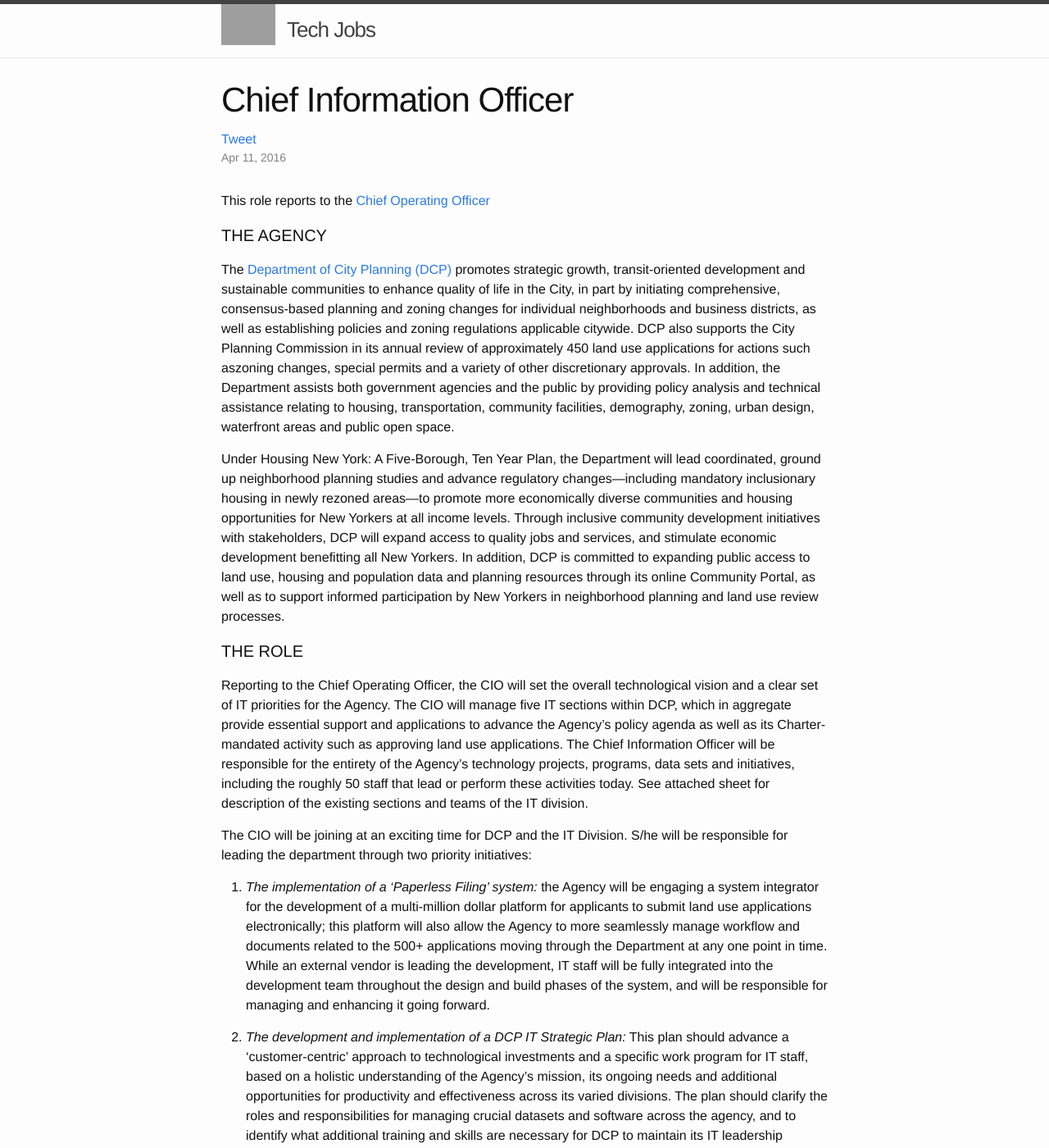
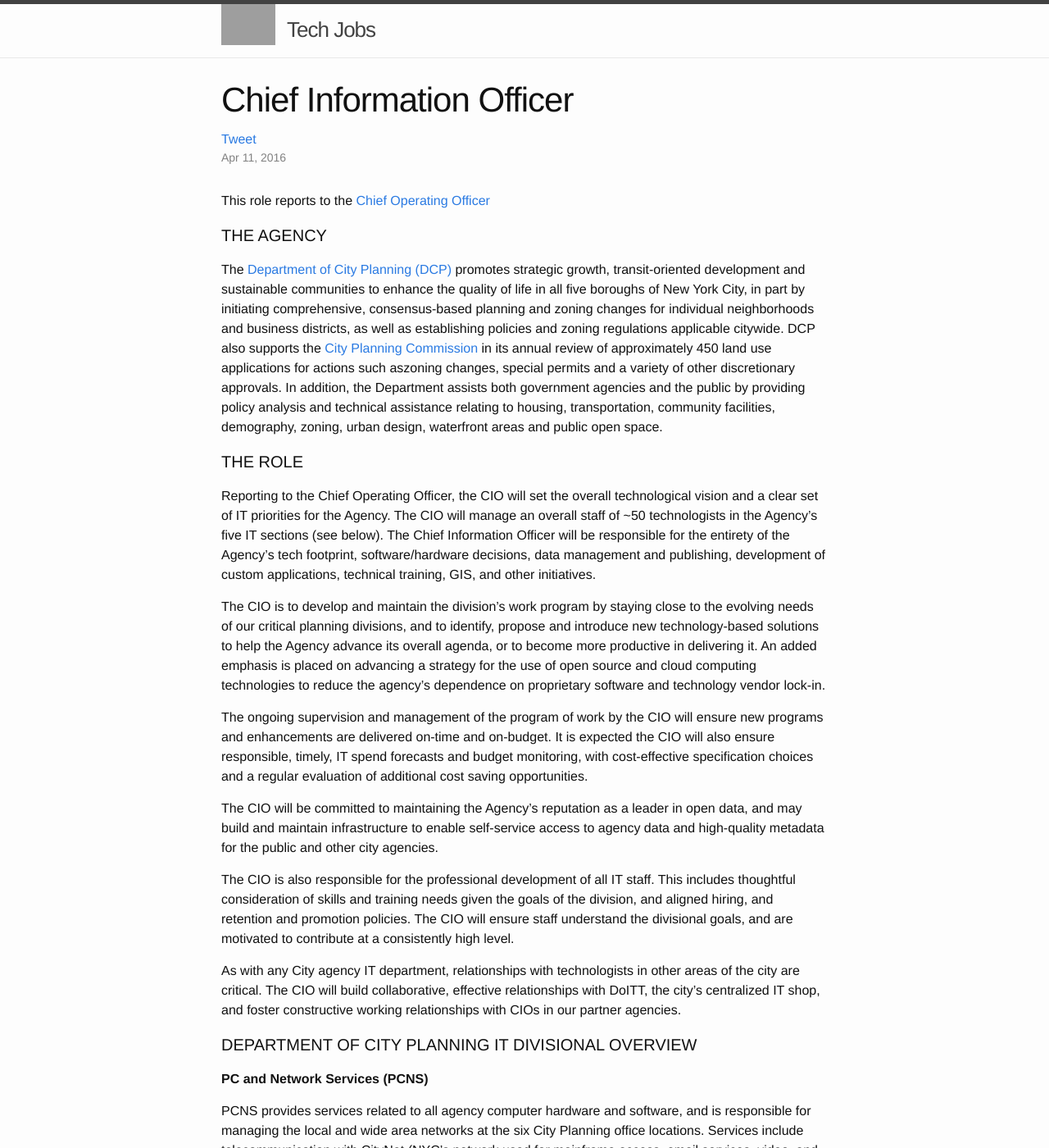
Before and after one commit to NYCPlanning/jobs, a Jekyll site: the page built from _posts/2016-04-11-chief-information-officer.MD, in a window 1280 px wide and 1400 px high. Shown: the whole window at 82% size. Built offline with Jekyll 4.4.1, drawn with Linux system fonts in a browser that asks for light colours; comment, search, counter and statistics services are not loaded; some of the changed text lies outside the part shown; grey boxes are pictures that could not be loaded.

Commit message:
edits to CIO posting

```diff
--- a/_posts/2016-04-11-chief-information-officer.MD
+++ b/_posts/2016-04-11-chief-information-officer.MD
@@ -11,27 +11,21 @@
 
 #### THE AGENCY
 
-The [Department of City Planning (DCP)](http://www1.nyc.gov/site/planning/index.page) promotes strategic growth, transit‐oriented development and sustainable communities to enhance quality of life in the City, in part by initiating comprehensive, consensus‐based planning and zoning changes for individual neighborhoods and business districts, as well as establishing policies and zoning regulations applicable citywide. DCP also supports the City Planning Commission in its annual review of approximately 450 land use applications for actions such aszoning changes, special permits and a variety of other discretionary approvals. In addition, the Department assists both government agencies and the public by providing policy analysis and technical assistance relating to housing, transportation, community facilities, demography, zoning, urban design, waterfront areas and public open space.
-
-Under Housing New York: A Five-Borough, Ten Year Plan, the Department will lead coordinated, ground up neighborhood planning studies and advance regulatory changes—including mandatory inclusionary housing in newly rezoned areas—to promote more economically diverse communities and housing opportunities for New Yorkers at all income levels. Through inclusive community development initiatives with stakeholders, DCP will expand access to quality jobs and services, and stimulate economic development benefitting all New Yorkers. In addition, DCP is committed to expanding public access to land use, housing and population data and planning resources through its online Community Portal, as well as to support informed participation by New Yorkers in neighborhood planning and land use review processes.
+The [Department of City Planning (DCP)](http://www1.nyc.gov/site/planning/index.page) promotes strategic growth, transit‐oriented development and sustainable communities to enhance the quality of life in all five boroughs of New York City, in part by initiating comprehensive, consensus‐based planning and zoning changes for individual neighborhoods and business districts, as well as establishing policies and zoning regulations applicable citywide. DCP also supports the [City Planning Commission](http://www1.nyc.gov/site/planning/about/commission.page) in its annual review of approximately 450 land use applications for actions such aszoning changes, special permits and a variety of other discretionary approvals. In addition, the Department assists both government agencies and the public by providing policy analysis and technical assistance relating to housing, transportation, community facilities, demography, zoning, urban design, waterfront areas and public open space.
 
 #### THE ROLE
 
-Reporting to the Chief Operating Officer, the CIO will set the overall technological vision and a clear set of IT priorities for the Agency. The CIO will manage five IT sections within DCP, which in aggregate provide essential support and applications to advance the Agency’s policy agenda as well as its Charter-mandated activity such as approving land use applications. The Chief Information Officer will be responsible for the entirety of the Agency’s technology projects, programs, data sets and initiatives, including the roughly 50 staff that lead or perform these activities today. See attached sheet for description of the existing sections and teams of the IT division.
+Reporting to the Chief Operating Officer, the CIO will set the overall technological vision and a clear set of IT priorities for the Agency. The CIO will manage an overall staff of ~50 technologists in the Agency's five IT sections (see below). The Chief Information Officer will be responsible for the entirety of the Agency’s tech footprint, software/hardware decisions, data management and publishing, development of custom applications, technical training, GIS, and other initiatives.
 
-The CIO will be joining at an exciting time for DCP and the IT Division. S/he will be responsible for leading the department through two priority initiatives:
+The CIO is to develop and maintain the division’s work program by staying close to the evolving needs of our critical planning divisions, and to identify, propose and introduce new technology-based solutions to help the Agency advance its overall agenda, or to become more productive in delivering it. An added emphasis is placed on advancing a strategy for the use of open source and cloud computing technologies to reduce the agency's dependence on proprietary software and technology vendor lock-in.
 
-1. *The implementation of a ‘Paperless Filing’ system:* the Agency will be engaging a system integrator for the development of a multi-million dollar platform for applicants to submit land use applications electronically; this platform will also allow the Agency to more seamlessly manage workflow and documents related to the 500+ applications moving through the Department at any one point in time. While an external vendor is leading the development, IT staff will be fully integrated into the development team throughout the design and build phases of the system, and will be responsible for managing and enhancing it going forward.
+The ongoing supervision and management of the program of work by the CIO will ensure new programs and enhancements are delivered on-time and on-budget. It is expected the CIO will also ensure responsible, timely, IT spend forecasts and budget monitoring, with cost-effective specification choices and a regular evaluation of additional cost saving opportunities.
 
-2. *The development and implementation of a DCP IT Strategic Plan:* This plan should advance a ‘customer-centric’ approach to technological investments and a specific work program for IT staff, based on a holistic understanding of the Agency’s mission, its ongoing needs and additional opportunities for productivity and effectiveness across its varied divisions. The plan should clarify the roles and responsibilities for managing crucial datasets and software across the agency, and to identify what additional training and skills are necessary for DCP to maintain its IT leadership position in a rapidly evolving technology environment.
-
-Subsequent to the release of this IT Strategic Plan, the CIO is also expected to keep a pulse on the evolving needs of our critical planning divisions, and to identify, propose and introduce new technology-based solutions to help the Agency advance its overall agenda, or to become more productive in delivering it. Ongoing supervision and management of the program of work by the CIO will ensure new programs and enhancements are delivered on-time and on-budget.
-
-This position will be responsible for oversight of the implementation and integration of any new computer systems and their respective architectures. The CIO shall weigh in on hardware, software and support decisions for the agency as related to information technology. It is expected the CIO will also ensure responsible, timely, IT spend forecasts and budget monitoring, with cost-effective specification choices and a regular evaluation of additional cost saving opportunities.
+The CIO will be committed to maintaining the Agency's reputation as a leader in open data, and may build and maintain infrastructure to enable self-service access to agency data and high-quality metadata for the public and other city agencies.
 
 The CIO is also responsible for the professional development of all IT staff. This includes thoughtful consideration of skills and training needs given the goals of the division, and aligned hiring, and retention and promotion policies. The CIO will ensure staff understand the divisional goals, and are motivated to contribute at a consistently high level.
 
-As with any City agency IT department, relationships with the Department of Information Technology & Telecommunications (DoITT) are critical to cost efficiencies and technological effectiveness. The CIO will build collaborative, effective relationships with various DoITT divisions, and ensure relevant learnings are shared broadly through the IT organizations. The CIO is also expected to foster constructive working relationships with CIOs in our partner agencies and to pursue interagency projects to promote the city’s growth, vitality and equity. The CIO will be committed to sharing City Planning data and information with partners and the public through the agency and city’s open data platforms.
+As with any City agency IT department, relationships with technologists in other areas of the city are critical. The CIO will build collaborative, effective relationships with DoITT, the city's centralized IT shop, and foster constructive working relationships with CIOs in our partner agencies.
 
 #### DEPARTMENT OF CITY PLANNING IT DIVISIONAL OVERVIEW
 **PC and Network Services (PCNS)**
@@ -73,36 +67,13 @@
 
 The team provides assistance in the use of the geographic information and software for agency planning and community development initiatives, and leads agency-wide GIS Users’ Group meetings.
 
-**PREFERRED QUALIFICATIONS**
-
-- Previous experience as a CIO for a similarly-sized, complex organization
-- 6+ years as a leader in an information technology function
-- Track record of customer-orientation
-- Experience in managing/reducing IT costs
-- Experience in IT skills assessment and training
-- Experience in CRM/SharePoint implementations
-- Hands-on experience in geographic systems software
-- Familiarity with City technology guidelines and DoITT policies
-
-#### QUALIFICATION REQUIREMENTS:####
-
-1. A master's degree in computer science from an accredited college and three years of progressively more responsible, full-time, satisfactory experience using information technology in computer applications programming, systems programming, computer systems development, data telecommunications, database administration, planning of data/information processing, user services, or area networks at least 18 months of this experience must have been in an administrative, managerial or executive capacity in the areas of computer applications programming, systems programming, computer systems development, data telecommunications, data base administration, or planning of data processing or in the supervision of staff performing these duties; or
-
-2. A baccalaureate degree from an accredited college and four years of experience as described in "1" above; or
-
-3. A four-year high school diploma or its educational equivalent approved by a State's department of education or recognized accrediting organization and six years of experience as described in "1" above; or
-
-4. A satisfactory combination of education and experience equivalent to "1", "2" or "3" above. However, all candidates must have at least a four-year high school diploma or its educational equivalent approved by a State's department of education or recognized accrediting organization and must possess at least three years of experience as described in "1" above, including the 18 months of administrative, managerial, executive or supervisory experience as described in "1" above.
-
-NOTE: The following types of experience are not acceptable: superficial use of preprogrammed software without complex programming, design, implementation or management of the product; use of word processing packages; use of a hand held calculator; primarily the entering or updating of data in a system; the operation of data processing hardware or consoles.
-
 **CIVIL SERVICE TITLE:** Computer Systems Manager – M6, commensurate with experience
 
 **SALARY RANGE:** $125,000 - $145,000, commensurate with experience; full NYC benefits package
 
-**APPLICATION DEADLINE:** Until filled
+**APPLICATION DEADLINE:** May 9 (or until filled)
 
-**TO APPLY:** ALL APPLICATIONS MUST BE SUBMITTED THROUGH THE NYC JOBS/ESS WEBSITE
+**TO APPLY:** ALL APPLICATIONS MUST BE SUBMITTED THROUGH THE NYC JOBS/ESS WEBSITE.  Inquiries may be submitted to DCPrecruit@planning.nyc.gov.
 
 - City Employees – Click [here](https://hrb.nycaps.nycnet/psp/hcmprd/EMPLOYEE/HRMS/c/HRS_HRAM_EMP.HRS_CE.GBL?PORTALPARAM_PTCNAV=HC_HRS_CE_GBL&EOPP.SCNode=HRMS&EOPP.SCPortal=EMPLOYEE&EOPP.SCName=ADMN_EMPLOYEE_SELF_SERVICE&EOPP.SCLabel=&EOPP.SCPTcname=PT_PTPP_SCFNAV_BASEPAGE_SCR&FolderPath=PORTAL_ROOT_OBJECT.CO_EMPLOYEE_SELF_SERVICE.HC_HRS_EE_SELF_SERVICE_GBL.HC_HRS_CE_GBL&IsFolder=false) and log in to ESS.
 - Non-City Employees – Go to [https://a127-jobs.nyc.gov/](https://a127-jobs.nyc.gov/)
```
Also changed, not shown: other parts of _posts/2016-04-11-chief-information-officer.MD (+1 -1 lines).
